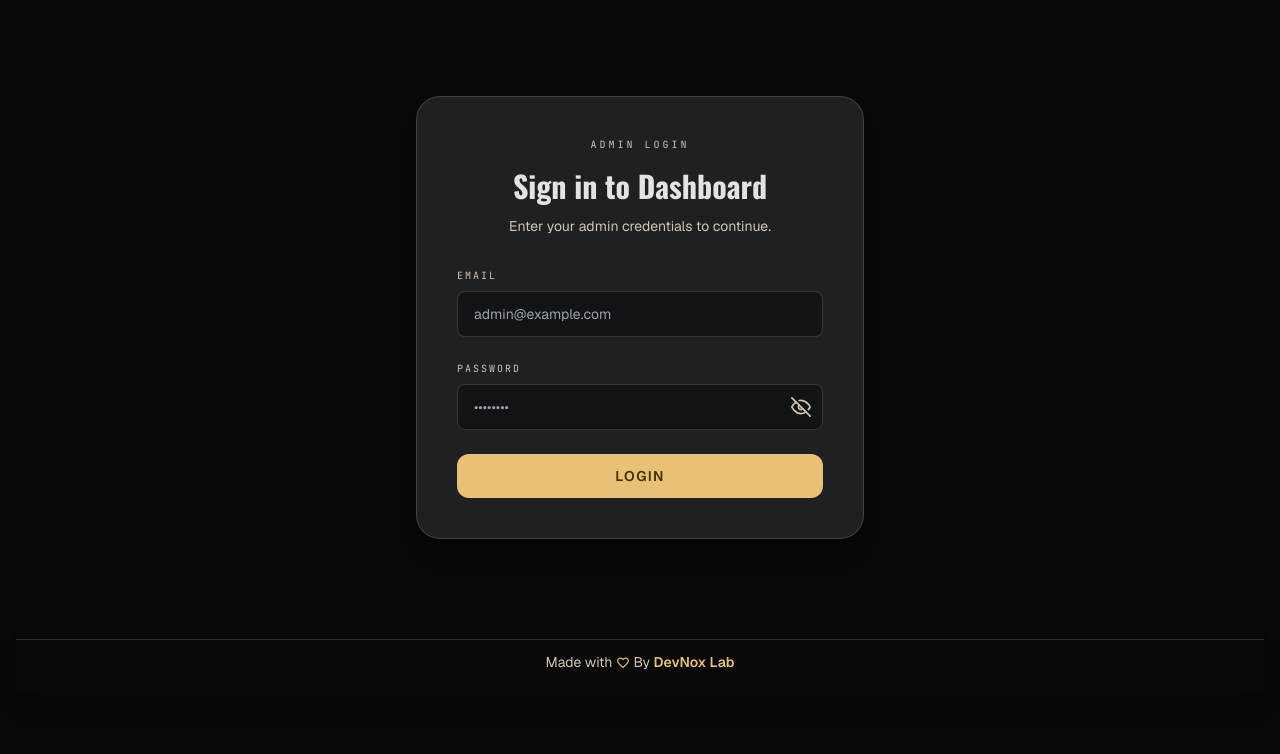
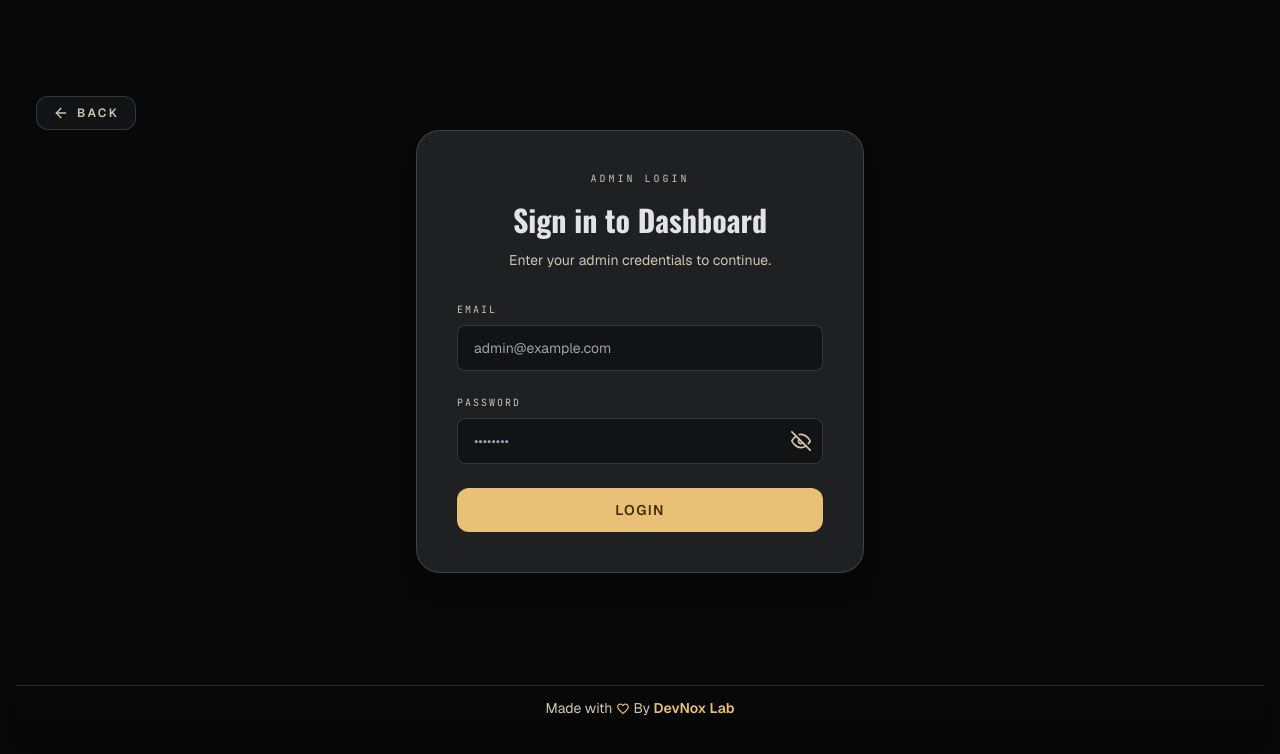
Before and after one commit to DevNox-Lab/cars365studio, a React (Vite) app: page /admin-login in a window 1280 px wide. Shown: the top 754 px of the page. Built offline with nearby package versions, Linux system fonts and the light colour scheme; no server answers.

Commit message:
added back button & footer margin added on Login page

```diff
--- a/src/App.jsx
+++ b/src/App.jsx
@@ -44,7 +44,6 @@ function AppContent() {
           <Route path="/services" element={<ServicesPage />} />
           <Route path="/build-package" element={<BuildPackagePage />} />
           <Route path="/admin-login" element={<Login />} />
-          <Route path="/login" element={<Login />} />
           <Route path="/dashboard" element={<Dashboard />} />
           <Route path="/order/:id" element={<OrderDetailsPage />} />
           <Route
--- a/src/pages/Login.jsx
+++ b/src/pages/Login.jsx
@@ -1,6 +1,6 @@
 import { useState } from 'react';
 import { useNavigate } from 'react-router-dom';
-import { FiEye, FiEyeOff } from 'react-icons/fi';
+import { FiArrowLeft, FiEye, FiEyeOff } from 'react-icons/fi';
 
 const API_BASE = 'http://localhost:5000';
 const LOGIN_ENDPOINT = `${API_BASE}/auth/login`;
@@ -72,7 +72,15 @@ export default function Login() {
   };
 
   return (
-    <div className="min-h-[100vh] px-4 pt-24 pb-12 bg-obsidian-deep text-on-surface">
+    <div className="min-h-[100vh] px-4 pt-24 bg-obsidian-deep text-on-surface">
+      <button
+        type="button"
+        onClick={() => navigate('/')}
+        className="ml-5 inline-flex items-center rounded-full border border-border-highlight bg-surface px-4 py-2 text-xs font-semibold uppercase tracking-[0.2em] text-on-surface-variant transition-colors duration-200 hover:border-primary hover:text-primary"
+      >
+        <FiArrowLeft className="mr-2 h-4 w-4" />
+        Back
+      </button>
       <div className="mx-auto w-full max-w-md rounded-3xl border border-border-highlight bg-surface-container p-10 shadow-xl">
         <div className="mb-8 text-center">
           <p className="font-mono text-[10px] uppercase tracking-[0.3em] text-on-surface-variant">
@@ -144,7 +152,7 @@ export default function Login() {
         </form>
       </div>
 
-      <footer className=" mt-20  px-0 py-5 text-center text-sm text-on-surface-variant shadow-xl">
+      <footer className=" mt-28  px-0 pt-0  text-center text-sm text-on-surface-variant shadow-xl">
         <div className="border-t border-border-highlight pt-3">
           <span className="mb-0">
             Made with{' '}
```
